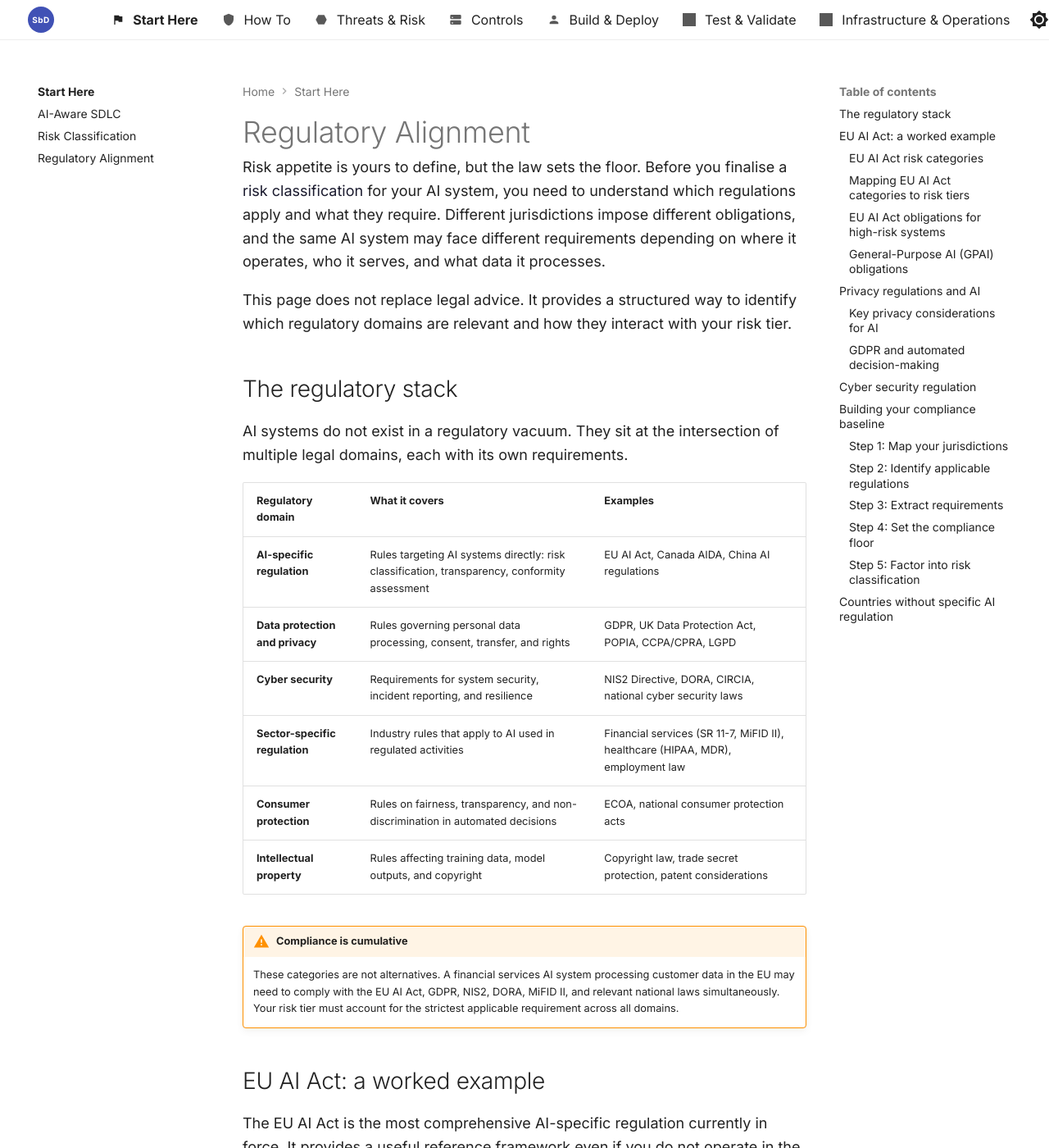
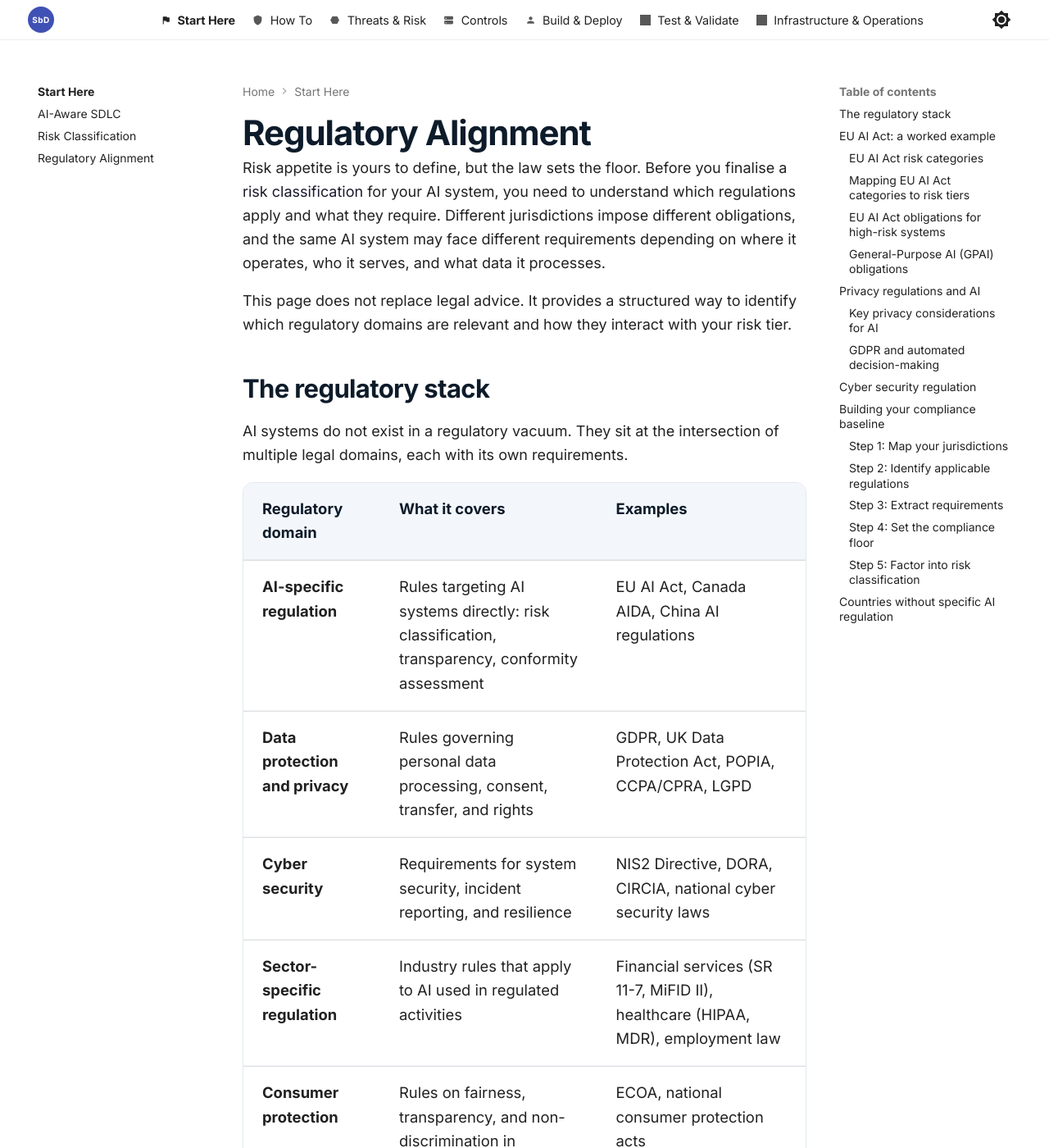
Before and after one commit to JonathanCGill/aisecuredbydesign.io, an MkDocs documentation site: the page built from docs/getting-started/regulatory-alignment.md, in a window 1280 px wide and 1400 px high. Shown: the whole window at 82% size. Built offline with MkDocs 1.6.1 and Material for MkDocs 9.7.7, drawn with Linux system fonts in a browser that asks for light colours.

Commit message:
Apply reference-library styling site-wide and tighten the navbar
- Roll the homepage design language out to every page: ink (#0d1b2a)
  headings, indigo accent links, #f7f9fb background, and a refined
  heading scale, all driven from shared --sbd-* tokens with dark-mode
  equivalents.
- Restyle content tables, admonitions, code blocks and buttons to the
  bordered, rounded, surface-on-tint look used on the homepage.
- Shrink the header nav tabs (0.72rem, tighter padding/gap, smaller
  icons) so all sections fit on one row with margin to spare.
- Add focus-visible rings on interactive elements for accessibility.

Co-Authored-By: Claude Opus 4.8 <noreply@anthropic.com>
Claude-Session: https://claude.ai/code/session_01NcuB2qPqfPXHVn6MNQQRBa

```diff
--- a/docs/stylesheets/extra.css
+++ b/docs/stylesheets/extra.css
@@ -1,19 +1,37 @@
 /* ── Colour scheme: dark navy primary, indigo accent ── */
 :root {
-  --md-default-bg-color: #f8f8f8;
+  --md-default-bg-color: #f7f9fb;
   --md-primary-fg-color: #1a1a2e;
   --md-primary-fg-color--light: #2d2d4a;
   --md-primary-fg-color--dark: #0f0f1e;
   --md-accent-fg-color: #4051b5;
   --md-accent-fg-color--transparent: rgba(64, 81, 181, 0.1);
+  /* Reference-library ink palette, applied site-wide */
+  --md-typeset-color: #0d1b2a;
+  --md-typeset-a-color: var(--md-accent-fg-color);
+  --sbd-ink: #0d1b2a;
+  --sbd-muted: #41566a;
+  --sbd-muted-2: #6a7c8d;
+  --sbd-surface: #ffffff;
+  --sbd-border: #e4e9f0;
+  --sbd-border-subtle: #eef2f6;
+  --sbd-row: #f3f7fb;
 }
 
 [data-md-color-scheme="slate"] {
   --md-primary-fg-color: #1a1a2e;
   --md-primary-fg-color--light: #2d2d4a;
   --md-primary-fg-color--dark: #0f0f1e;
-  --md-accent-fg-color: #4051b5;
-  --md-accent-fg-color--transparent: rgba(64, 81, 181, 0.1);
+  --md-accent-fg-color: #6074e6;
+  --md-accent-fg-color--transparent: rgba(96, 116, 230, 0.12);
+  --md-typeset-a-color: var(--md-accent-fg-color);
+  --sbd-ink: var(--md-default-fg-color);
+  --sbd-muted: var(--md-default-fg-color--light);
+  --sbd-muted-2: var(--md-default-fg-color--light);
+  --sbd-surface: var(--md-code-bg-color);
+  --sbd-border: var(--md-default-fg-color--lightest);
+  --sbd-border-subtle: var(--md-default-fg-color--lightest);
+  --sbd-row: rgba(255, 255, 255, 0.04);
 }
 
 /* ── Typography: 18px body, 720px max width ── */
@@ -35,7 +53,14 @@ h1, h2, h3, h4, h5, h6,
 .md-typeset h5,
 .md-typeset h6 {
   font-family: "Inter", sans-serif;
+  color: var(--sbd-ink);
 }
+
+/* Refined heading scale (reference library) */
+.md-typeset h1 { font-size: 2.1rem; font-weight: 600; letter-spacing: -0.025em; line-height: 1.12; }
+.md-typeset h2 { font-size: 1.55rem; font-weight: 600; letter-spacing: -0.02em; line-height: 1.2; margin-top: 2.2rem; }
+.md-typeset h3 { font-size: 1.2rem; font-weight: 600; letter-spacing: -0.01em; }
+.md-typeset h4 { font-size: 1.02rem; font-weight: 600; }
 
 /* Max content width: 720px */
 .md-content__inner {
@@ -307,7 +332,7 @@ img[src$=".svg"] {
   list-style: none;
   margin: 0;
   padding: 0;
-  gap: 0.25rem;
+  gap: 0.05rem;
   flex: 1;
   justify-content: center;
   align-items: center;
@@ -316,12 +341,13 @@ img[src$=".svg"] {
 .md-header-tabs__link {
   color: var(--md-default-fg-color);
   font-family: var(--md-text-font);
-  font-size: 0.8rem;
+  font-size: 0.72rem;
   font-weight: 500;
-  padding: 0.4rem 0.6rem;
+  letter-spacing: -0.005em;
+  padding: 0.35rem 0.5rem;
   text-decoration: none;
   white-space: nowrap;
-  border-radius: 0.25rem;
+  border-radius: 0.3rem;
   transition: color 0.15s, background-color 0.15s;
 }
 
@@ -353,10 +379,10 @@ img[src$=".svg"] {
 .md-header-tabs__link::before {
   content: "";
   display: inline-block;
-  width: 1em;
-  height: 1em;
-  margin-right: 0.4em;
-  vertical-align: -0.15em;
+  width: 0.95em;
+  height: 0.95em;
+  margin-right: 0.28em;
+  vertical-align: -0.13em;
   background-color: currentColor;
   -webkit-mask-repeat: no-repeat;
   mask-repeat: no-repeat;
@@ -975,3 +1001,106 @@ img[src$=".svg"] {
   .md-typeset .hub-related__card,
   .hub-search__bar { transition: none; }
 }
+
+/* ============================================================
+   Site-wide reference-library styling (applies to all pages)
+   Bordered, rounded surfaces; indigo links; refined tables,
+   admonitions, code blocks and buttons. Fonts stay Inter + Roboto Mono.
+   ============================================================ */
+
+/* Links use the accent across content */
+.md-typeset a { text-decoration: none; }
+.md-typeset a:hover { text-decoration: underline; text-underline-offset: 2px; }
+
+/* ── Content tables: rounded, bordered, header row tint ── */
+.md-typeset table:not([class]) {
+  border: 1px solid var(--sbd-border);
+  border-radius: 12px;
+  border-collapse: separate;
+  border-spacing: 0;
+  overflow: hidden;
+  background: var(--sbd-surface);
+  box-shadow: none;
+  font-size: 0.92rem;
+}
+.md-typeset table:not([class]) th {
+  background: var(--sbd-row);
+  color: var(--sbd-ink);
+  font-weight: 600;
+  border-bottom: 1px solid var(--sbd-border);
+}
+.md-typeset table:not([class]) td {
+  border-bottom: 1px solid var(--sbd-border-subtle);
+}
+.md-typeset table:not([class]) tr:last-child td {
+  border-bottom: none;
+}
+.md-typeset table:not([class]) tbody tr:hover {
+  background: var(--sbd-row);
+}
+
+/* ── Admonitions / collapsible details: softer, rounder ── */
+.md-typeset .admonition,
+.md-typeset details {
+  border-radius: 12px;
+  border-width: 1px;
+  border-left-width: 0.2rem;
+  box-shadow: none;
+  background: var(--sbd-surface);
+  font-size: 0.85rem;
+}
+
+/* ── Code: rounded blocks and inline chips ── */
+.md-typeset .highlight > pre > code,
+.md-typeset pre > code {
+  border-radius: 10px;
+}
+.md-typeset code {
+  border-radius: 5px;
+  font-size: 0.85em;
+}
+
+/* ── Buttons: reference accent style ── */
+.md-typeset .md-button {
+  border-radius: 8px;
+  border: 1px solid var(--sbd-border);
+  color: var(--md-accent-fg-color);
+  background: var(--sbd-surface);
+  font-size: 0.85rem;
+  font-weight: 600;
+  padding: 0.5em 1em;
+  transition: border-color 0.15s, background-color 0.15s, color 0.15s;
+}
+.md-typeset .md-button:hover,
+.md-typeset .md-button:focus {
+  border-color: var(--md-accent-fg-color);
+  background: var(--md-accent-fg-color--transparent);
+  color: var(--md-accent-fg-color);
+}
+.md-typeset .md-button--primary {
+  background: var(--md-accent-fg-color);
+  border-color: var(--md-accent-fg-color);
+  color: #fff;
+}
+.md-typeset .md-button--primary:hover,
+.md-typeset .md-button--primary:focus {
+  background: var(--md-primary-fg-color);
+  border-color: var(--md-primary-fg-color);
+  color: #fff;
+}
+
+/* ── Breadcrumbs / nav path: lighter ── */
+.md-typeset .md-content__inner > nav[aria-label] { color: var(--sbd-muted-2); }
+
+/* ── Focus-visible rings for accessibility ── */
+.md-typeset a:focus-visible,
+.md-header-tabs__link:focus-visible,
+.hub-card:focus-visible,
+.hub-q:focus-visible,
+.hub-chip:focus-visible,
+.hub-related__card:focus-visible,
+.hub-matrix__row:focus-visible {
+  outline: 2px solid var(--md-accent-fg-color);
+  outline-offset: 2px;
+  border-radius: 6px;
+}
```
